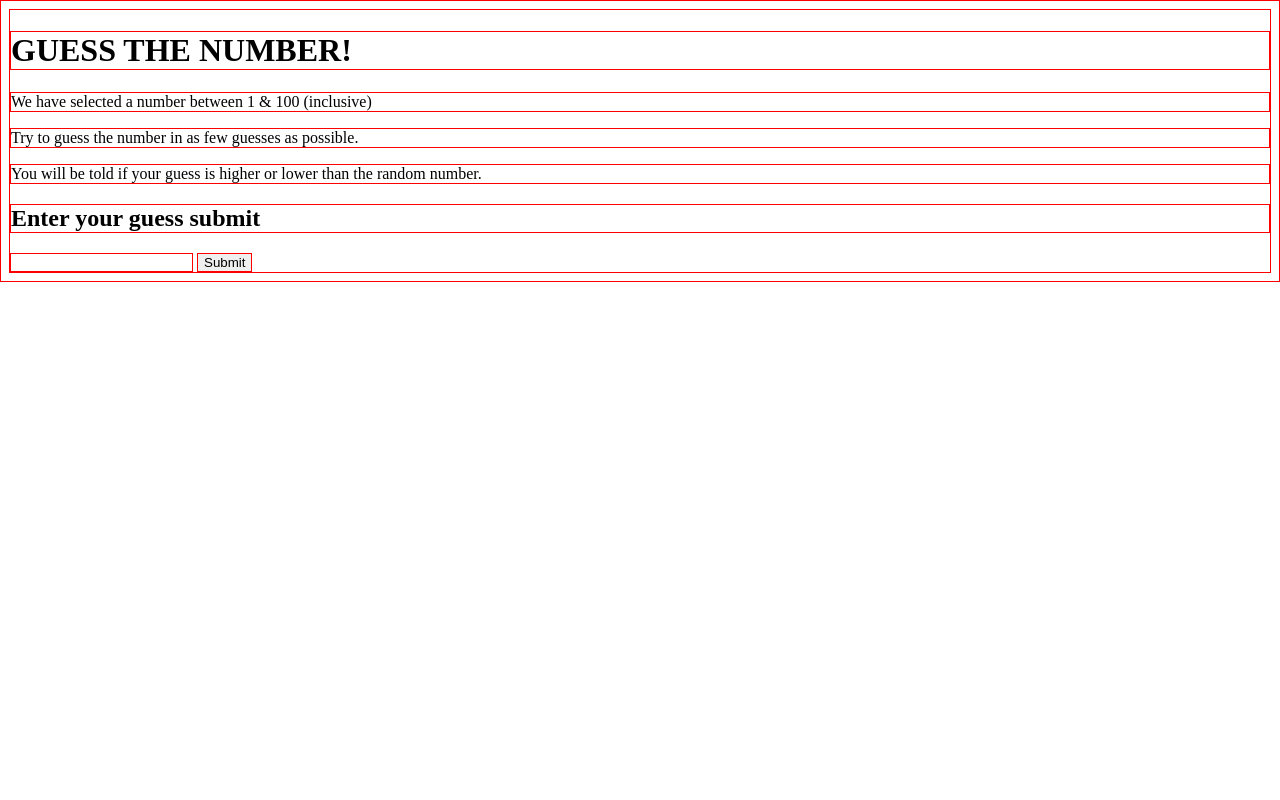
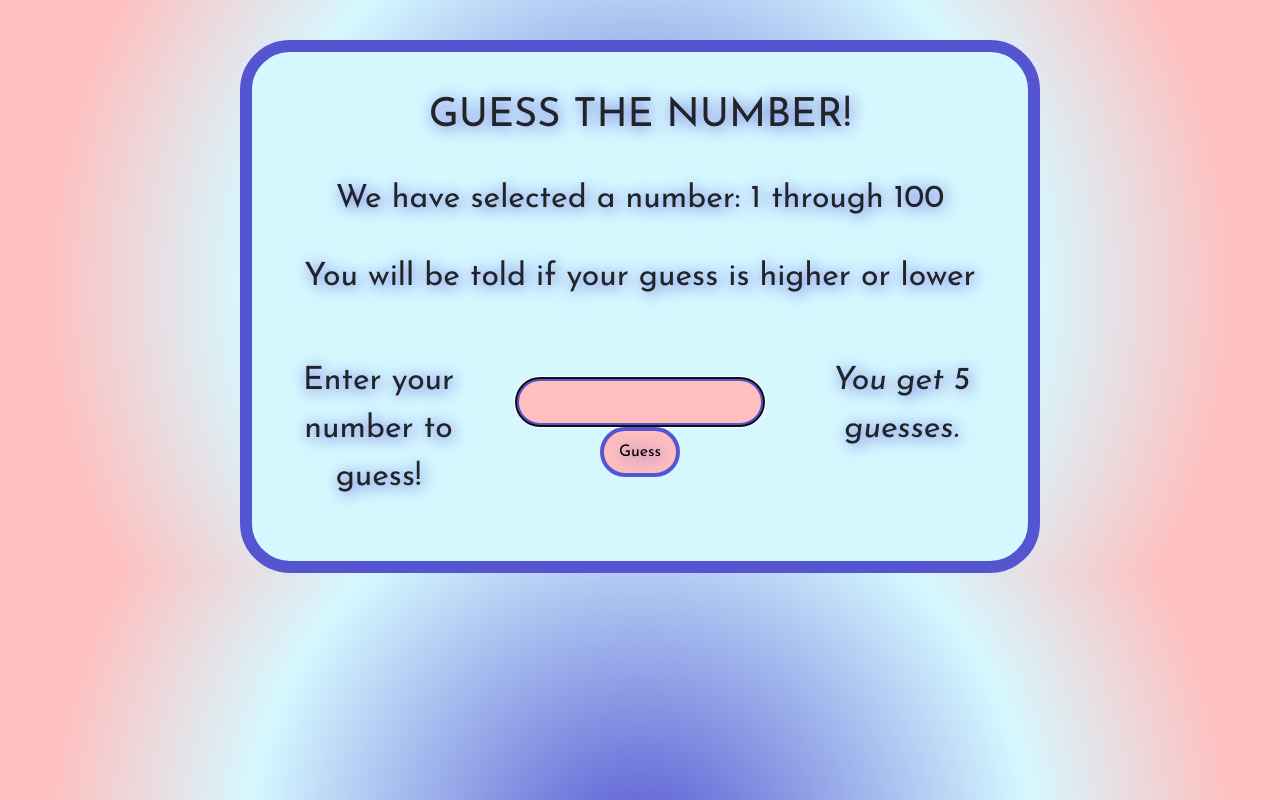
Before and after one commit to neilmryan/guess-the-number, a plain HTML site: page index.html in a window 1280 px wide. Drawn offline with nearby package versions, Linux system fonts and the light colour scheme.

Commit message:
Finished front end style

```diff
--- a/action.js
+++ b/action.js
@@ -3,7 +3,7 @@
 let guesses = [];
 let random = randomNumber();
 let gameWon = false;
-let num_of_guesses = 3;
+let num_of_guesses = 5;
 
 // Generate a random number between 1 & 100 inclusive
 function randomNumber() {
@@ -60,3 +60,13 @@ function playAgain() {
     alert("Have a wonderful day!");
   }
 };
+
+//sets the cursor blinking in the inout field
+$('.guessField').focus();
+
+
+/*
+$("body").hover(function() {
+  $("body").css("color","blue");
+});
+*/
--- a/index.html
+++ b/index.html
@@ -6,32 +6,44 @@
     <head>
         <meta charset="utf-8">
         <meta http-equiv="X-UA-Compatible" content="IE=edge">
-        <title></title>
+        <title>GUESS THE NUMBER</title>
         <meta name="description" content="">
         <meta name="viewport" content="width=device-width, initial-scale=1">
+        <link rel="stylesheet" href="https://stackpath.bootstrapcdn.com/bootstrap/4.1.3/css/bootstrap.min.css" integrity="sha384-MCw98/SFnGE8fJT3GXwEOngsV7Zt27NXFoaoApmYm81iuXoPkFOJwJ8ERdknLPMO" crossorigin="anonymous">
+        <link href="https://fonts.googleapis.com/css?family=Josefin+Sans:400,400i&display=swap" rel="stylesheet">
         <link rel="stylesheet" href="main.css">
     </head>
     <body>
         <!--[if lt IE 7]>
             <p class="browsehappy">You are using an <strong>outdated</strong> browser. Please <a href="#">upgrade your browser</a> to improve your experience.</p>
         <![endif]-->
+      <div class="container">
+        <div class="row">
+          <h1>GUESS THE NUMBER!</h1>
+        </div>
+        <div class="row">
+          <h2>We have selected a number: 1 through 100</h2>
+        </div>
+        <div class="row">
+          <h2>You will be told if your guess is higher or lower</h2>
+        </div>
+        <div class="row">
+          <div class="col-sm">
+            <label for="guessField">Enter your number to guess!</label>
+          </div>
+          <div class="col-sm">
+            <div id="inputs">
+              <input type="text" id="guessField" class="guessField">
+              <input type="submit" value="Guess" class="guessSubmit">
+            </div>
+          </div>
+          <div class="col-sm">
+            <p>You get 5 guesses.</p>
+          </div>
+        </div>
+      </div>
 
-        <h1>GUESS THE NUMBER!</h1>
-
-        <p>We have selected a number between 1 & 100 (inclusive)</p>
-        <p>Try to guess the number in as few guesses as possible.</p>
-        <p>You will be told if your guess is higher or lower than the random number.</p>
-
-        <h2>Enter your guess submit</h2>
-        <input type="text" name="Number" value="">
-        <input type="submit">
-
-
-
-
-
-
-
-        <script src="action.js" async defer></script>
+      <script src="https://ajax.googleapis.com/ajax/libs/jquery/3.4.1/jquery.min.js"></script>
+      <script src="action.js" async defer></script>
     </body>
 </html>
--- a/main.css
+++ b/main.css
@@ -1,3 +1,58 @@
 * {
-    border: 1px solid red !important;
+    //border: 1px solid red !important;
 }
+
+.container {
+  padding: 20px;
+  margin-top: 40px;
+  background-color: rgba(213,248,255,1);
+  border: 12px solid rgba(85,85,210,1);
+  border-radius: 50px;
+  padding: 20px;
+  max-width: 800px;
+}
+
+body {
+  background: rgb(85,85,210);
+  background: radial-gradient(circle, rgba(85,85,210,1) 0%, rgba(213,248,255,1) 56%, rgba(255,191,191,1) 85%);
+}
+
+div {
+  padding: 20px;
+}
+
+h1, h2, p, label, input {
+  margin: 0 auto;
+  text-align: center;
+  font-family: 'Josefin Sans', sans-serif;
+  text-shadow: 2px 2px 16px rgba(85,85,210,1);
+}
+
+p, label, input {
+  font-size: 2em;
+}
+
+p {
+  font-style: italic;
+}
+
+.guessSubmit, .guessField {
+  width: 250px;
+  height: 50px;
+  background-color: rgba(255,191,191,1);
+  border: 4px solid rgba(85,85,210,1);
+  border-radius: 50px;
+}
+
+#guessField {
+  font-size: 2em;
+}
+
+.guessSubmit {
+  font-size: 1em;
+  max-width: 80px;
+}
+
+#inputs {
+  text-align: center;
+}
```
Lines whose indentation alone changed are shown as unchanged.
